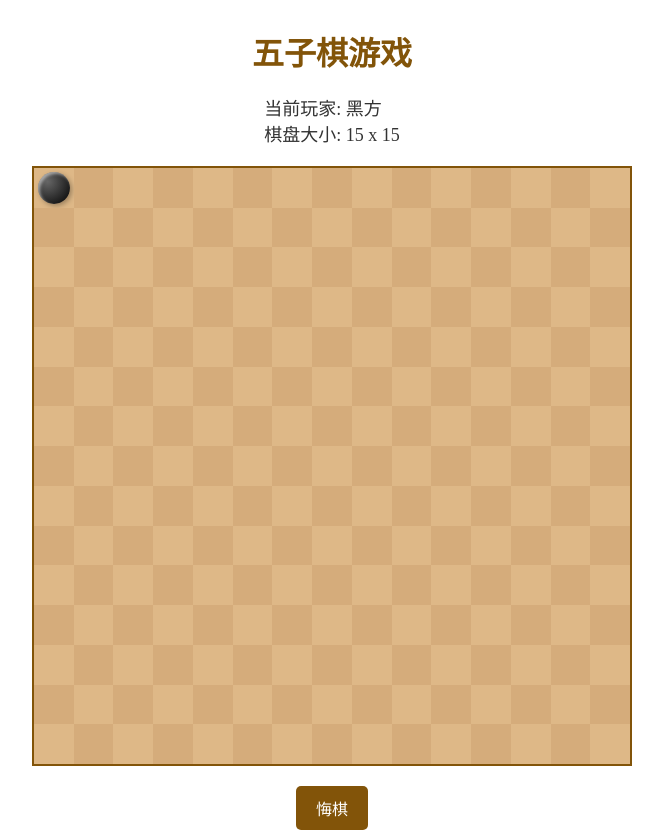
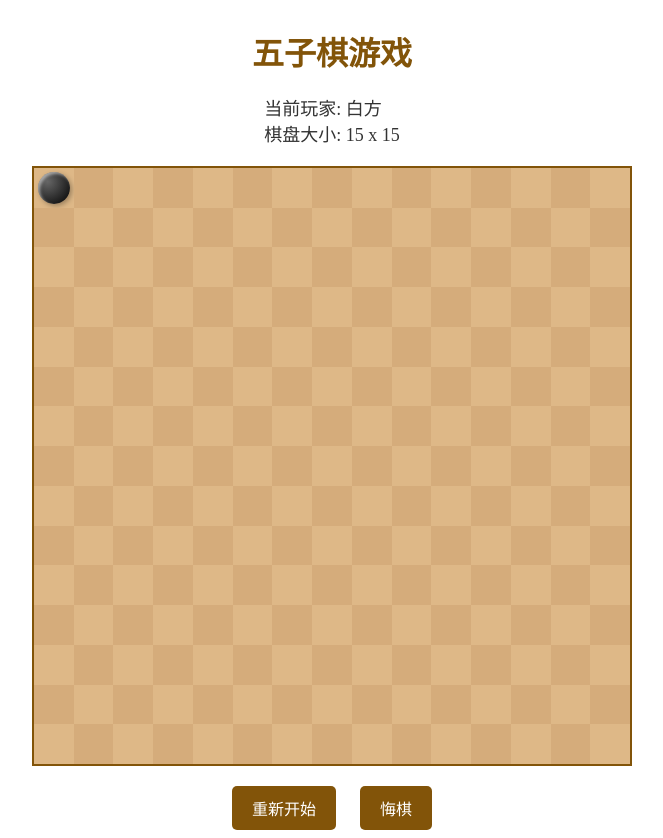
Before and after one commit to plain-wind/gobang, a Vue app: page / in a window 1280 px wide. Both pictures are taken after a click on the element 361 px from the left and 187 px from the top of the page. Shown: the whole page, without its empty margins (308-971 px from the left). Built offline with nearby package versions, Linux system fonts and the light colour scheme; the HTML template or start-up script is replaced by a standard one.

Commit message:
win logic

```diff
--- a/package.json
+++ b/package.json
@@ -16,6 +16,7 @@
     "format": "prettier --write src/"
   },
   "dependencies": {
+    "lodash": "^4.17.21",
     "pinia": "^3.0.3",
     "vue": "^3.5.18"
   },
--- a/src/App.vue
+++ b/src/App.vue
@@ -7,20 +7,37 @@
       <p>棋盘大小: {{ size }} x {{ size }}</p>
     </div>
     <ChessBoard />
-    <ChessButton class="back-piece" @click="chessStore.backPiece">悔棋</ChessButton>
+    <div class="btns">
+      <ChessButton @click="chessStore.reset">重新开始</ChessButton>
+      <ChessButton @click="chessStore.backPiece">悔棋</ChessButton>
+    </div>
+    <WinnerMsg v-if="winner" :msg="winnerMsg" />
   </div>
 </template>
 
 <script setup lang="ts">
-import { ref } from 'vue';
+import { computed, ref } from 'vue';
+import { storeToRefs } from 'pinia';
 import { useChessStore } from '@/stores/chess';
 import ChessBoard from '@/components/ChessBoard.vue';
 import ChessButton from '@/components/ChessButton.vue';
+import WinnerMsg from '@/components/WinnerMsg.vue';
 import { Player } from '@/types/player';
 
 const title = ref('五子棋游戏');
 const chessStore = useChessStore();
-const { size, curPlayer } = chessStore;
+const { size, curPlayer, winner } = storeToRefs(chessStore);
+const winnerMsg = computed(() => {
+  if (!winner) {
+    return '';
+  }
+  // 根据获胜玩家返回相应的消息
+  if (winner.value === Player.BLACK) {
+    return '黑方获胜!';
+  } else {
+    return '白方获胜!';
+  }
+});
 
 </script>
 
@@ -42,5 +59,14 @@ h1 {
   display: flex;
   flex-direction: column;
   align-items: center;
+  margin: 0 auto;
+  width: 500px;
+}
+
+.btns {
+  display: flex;
+  justify-content: space-between;
+  margin-top: 20px;
+  width: 200px;
 }
 </style>
--- a/src/components/ChessBoard.vue
+++ b/src/components/ChessBoard.vue
@@ -8,8 +8,8 @@
   }">
     <!-- 格子 -->
     <div v-for="(item, index) in cells" :key="index" class="chess-cell"
-      @click="chessStore.placeChessPiece(item.row, item.col)">
-      <ChessPiece v-if="item.piece" :color="item.piece.color" />
+      @click="chessStore.throttledPlaceChessPiece(item.row, item.col)">
+      <ChessPiece v-if="item.piece" :color="item.piece.color" :active="isWinnerPiece(item.row, item.col)" />
     </div>
   </div>
 </template>
@@ -22,11 +22,16 @@ import { useChessStore } from '@/stores/chess';
 
 // 获取棋盘数据
 const chessStore = useChessStore();
-const { size, cells } = storeToRefs(chessStore);
+const { size, cells, winnerPieces } = storeToRefs(chessStore);
 // 格子的大小
 const cellSize = ref(40);
 // 棋盘的总大小
 const boardSize = computed(() => size.value * cellSize.value);
+
+// 判断是否是获胜的棋子
+const isWinnerPiece = (row: number, col: number) => {
+  return winnerPieces.value.some(item => item.row === row && item.col === col);
+};
 
 chessStore.initBoard();
 </script>
@@ -58,19 +63,4 @@ chessStore.initBoard();
     }
   }
 }
-
-.back-piece {
-  margin-top: 20px;
-  padding: 10px 20px;
-  background-color: #825409;
-  font-size: 16px;
-  color: white;
-  border: none;
-  border-radius: 5px;
-  cursor: pointer;
-
-  &:hover {
-    background-color: #6f4500;
-  }
-}
 </style>
--- a/src/components/ChessButton.vue
+++ b/src/components/ChessButton.vue
@@ -6,7 +6,6 @@
 
 <style scoped lang="scss">
 .btn {
-  margin-top: 20px;
   padding: 10px 20px;
   background-color: #825409;
   font-size: 16px;
--- a/src/components/ChessPiece.vue
+++ b/src/components/ChessPiece.vue
@@ -1,5 +1,5 @@
 <template>
-  <div class="chess-piece" :class="color">
+  <div class="chess-piece" :class="[color, { active: active }]">
   </div>
 </template>
 
@@ -7,6 +7,7 @@
 import { type PieceColor } from '@/types/pieceColor';
 defineProps<{
   color: PieceColor
+  active?: boolean
 }>();
 </script>
 
@@ -24,4 +25,20 @@ defineProps<{
   background: radial-gradient(circle at 30% 30%, #fff, #ccc);
   border: 1px solid #ddd;
 }
+
+// 获胜后的棋子
+.active {
+  box-shadow: 0 0 10px rgba(255, 255, 255, 1);
+  animation: active 0.5s ease-in-out infinite alternate;
+}
+
+@keyframes active {
+  0% {
+    transform: scale(1);
+  }
+
+  100% {
+    transform: scale(1.2);
+  }
+}
 </style>
--- /dev/null
+++ b/src/components/WinnerMsg.vue
@@ -0,0 +1,37 @@
+<template>
+  <div class="msg">{{ msg }}</div>
+</template>
+
+<script setup lang="ts">
+defineProps<{
+  msg: string
+}>()
+</script>
+
+<style scoped lang="scss">
+.msg {
+  position: fixed;
+  left: 50%;
+  transform: translateX(-50%);
+  font-size: 18px;
+  color: #333;
+  text-align: center;
+  padding: 10px 20px;
+  border: 1px solid #ccc;
+  border-radius: 10px;
+  background-color: #f9f9f9;
+  animation: fadeIn 0.5s ease-in-out forwards;
+}
+
+@keyframes fadeIn {
+  from {
+    transform: translate(-50%, -20px);
+    opacity: 0;
+  }
+
+  to {
+    transform: translate(-50%, 20px);
+    opacity: 1;
+  }
+}
+</style>
--- a/src/stores/chess.ts
+++ b/src/stores/chess.ts
@@ -2,6 +2,9 @@ import { ref, reactive } from "vue";
 import { defineStore } from "pinia";
 import { type Cell } from "@/types/cell";
 import { Player } from "@/types/player";
+import type { PieceColor } from "@/types/pieceColor";
+import type { Move } from "@/types/function";
+import { throttle } from "@/utils/throttle";
 
 export const useChessStore = defineStore("chess", () => {
   // 每行每列的格子数量
@@ -10,10 +13,18 @@ export const useChessStore = defineStore("chess", () => {
   const cells = reactive<Cell[]>([]);
   // 棋子数据
   const chessPieces = reactive<Cell[]>([]);
+  // 获胜的棋子数据
+  const winnerPieces = reactive<Cell[]>([]);
   // 当前玩家
   const curPlayer = ref<Player>(Player.BLACK);
+  // 获胜玩家
+  const winner = ref<Player | null>(null);
+  // 游戏是否结束
+  const isGameOver = ref(false);
+  // 落子音效
+  const placeSound = ref<HTMLAudioElement | null>(null);
 
-  // 初始化棋盘格子
+  // 初始化
   const initBoard = () => {
     for (let i = 0; i < size.value * size.value; i++) {
       cells.push({
@@ -22,23 +33,106 @@ export const useChessStore = defineStore("chess", () => {
         piece: null
       });
     }
+    // 初始化音效
+    placeSound.value = new Audio('@/../public/sounds/placePiece.m4a');
   };
   // 放置棋子
   const placeChessPiece = (row: number, col: number) => {
     const index = row * size.value + col;
     // 如果该格子已有棋子，不能再放置
-    if (cells[index].piece) {
+    if (cells[index].piece || isGameOver.value) {
       return;
     }
     // 放置当前玩家的棋子
     cells[index].piece = { color: curPlayer.value };
+    // 播放落子音效
+    placeSound.value?.play();
+    // 记录已放置的棋子
     chessPieces.push(cells[index]);
+    // 检测是否游戏结束
+    isGameOver.value = isGameOverFunction(cells[index]);
+    if (isGameOver.value) {
+      winner.value = curPlayer.value;
+      return;
+    }
     // 切换玩家
     changePlayer();
   };
+  // 节流放置棋子函数
+  const throttledPlaceChessPiece = throttle(placeChessPiece, 300);
+  // 检测是否游戏结束
+  const isGameOverFunction = (cell: Cell) => {
+    return (isHorizontalOver(cell) || isVerticalOver(cell) || isDiagonalOver(cell) || isAntiDiagonalOver(cell));
+  };
+  const createIsOverFunction = (p1Move: Move, p2Move: Move) => {
+    return (cell: Cell) => {
+      const { row, col, piece } = cell;
+      const { color } = piece!;
+      let p1 = p1Move([row, col]);
+      let p2 = p2Move([row, col]);
+      let count = 1;
+      while (isValid(p1, color)) {
+        count++;
+        p1 = p1Move(p1);
+      }
+      while (isValid(p2, color)) {
+        count++;
+        p2 = p2Move(p2);
+      }
+      // return count >= 5;
+      if (count >= 5) {
+        p1 = p2Move(p1);
+        while (isValid(p1, color)) {
+          const [row, col] = p1;
+          const index = row * size.value + col;
+          winnerPieces.push(cells[index]);
+          p1 = p2Move(p1);
+        }
+      }
+      return count >= 5;
+    }
+  }
+  // 横向检测
+  const isHorizontalOver = createIsOverFunction(
+    ([row, col]: number[]) => ([row, col - 1]),
+    ([row, col]: number[]) => ([row, col + 1])
+  );
+  // 纵向检测
+  const isVerticalOver = createIsOverFunction(
+    ([row, col]: number[]) => ([row - 1, col]),
+    ([row, col]: number[]) => ([row + 1, col])
+  );
+  // 斜向检测
+  const isDiagonalOver = createIsOverFunction(
+    ([row, col]: number[]) => ([row - 1, col - 1]),
+    ([row, col]: number[]) => ([row + 1, col + 1])
+  );
+  // 反斜向检测
+  const isAntiDiagonalOver = createIsOverFunction(
+    ([row, col]: number[]) => ([row - 1, col + 1]),
+    ([row, col]: number[]) => ([row + 1, col - 1])
+  );
+  // 判断棋子是否有效
+  const isValid = (point: number[], color: PieceColor) => {
+    const [row, col] = point;
+    if (row < 0 || row >= size.value || col < 0 || col >= size.value) {
+      return false;
+    }
+    const index = row * size.value + col;
+    return cells[index].piece && cells[index].piece.color === color;
+  }
+  // 重新开始
+  const reset = () => {
+    cells.forEach(cell => cell.piece = null);
+    chessPieces.splice(0, chessPieces.length);
+    winnerPieces.splice(0, winnerPieces.length);
+    curPlayer.value = Player.BLACK;
+    winner.value = null;
+    isGameOver.value = false;
+  };
   // 悔棋
   const backPiece = () => {
-    if (chessPieces.length > 0) {
+    if (chessPieces.length > 0 && !isGameOver.value) {
       const { row, col } = chessPieces.pop()!;
       const index = row * size.value + col;
       cells[index].piece = null;
@@ -53,11 +147,12 @@ export const useChessStore = defineStore("chess", () => {
   return {
     size,
     cells,
-    chessPieces,
     curPlayer,
+    winner,
+    winnerPieces,
     initBoard,
-    placeChessPiece,
+    throttledPlaceChessPiece,
     backPiece,
-    changePlayer,
+    reset,
   };
 });
--- /dev/null
+++ b/src/types/function.ts
@@ -0,0 +1 @@
+export type Move = (point: number[]) => number[];
--- /dev/null
+++ b/src/utils/throttle.ts
@@ -0,0 +1,20 @@
+/**
+ * 节流函数：控制函数在指定时间间隔内只执行一次
+ * @param func 要节流的函数
+ * @param wait 时间间隔（毫秒）
+ * @returns 节流后的函数
+ */
+export const throttle = <This, Args extends unknown[]>(
+  func: (this: This, ...args: Args) => void,
+  wait: number,
+): ((this: This, ...args: Args) => void) => {
+  let lastTime = 0; // 上次执行时间
+
+  return function (this: This, ...args: Args) {
+    const now = Date.now();
+    if (now - lastTime >= wait) {
+      func.apply(this, args);
+      lastTime = now;
+    }
+  };
+};
```
Also changed, not shown: src/utils/music.ts (added, +10 -0 lines), 2 other files (tests, documents, lock files or other folders).
